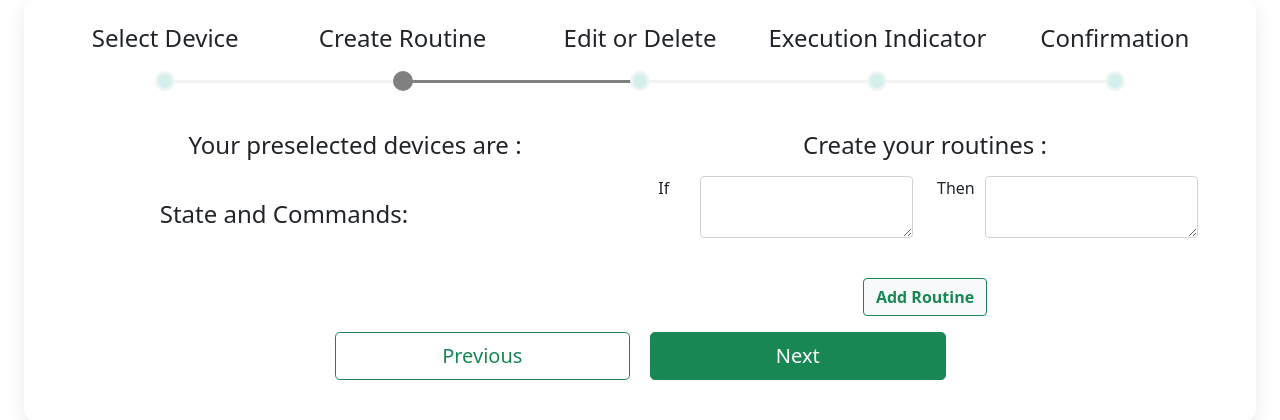
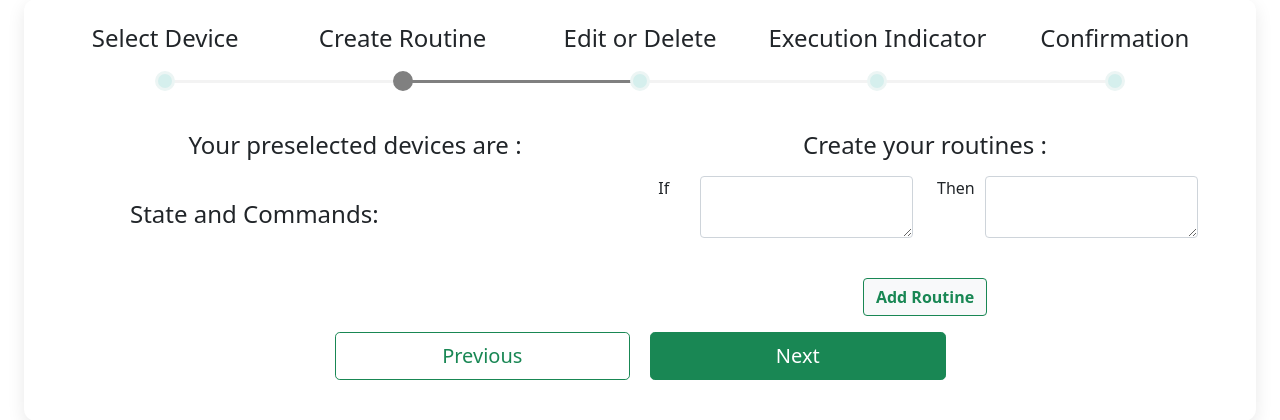
Before and after one commit to MdAkramKhanJehad/Software-project-lab-3, a Django app: page /home/create/routine in a window 1280 px wide. Shown: the part 94-514 px from the top of the page. Run offline with Django 4.2, Linux system fonts and the light colour scheme; some libraries are stand-ins or nearby versions.

Commit message:
design bug fixed

```diff
--- a/templates/home/create/create_routine.html
+++ b/templates/home/create/create_routine.html
@@ -25,7 +25,7 @@
                 <div class='row'>
                     {% comment %} <div class='col-3'></div>  {% endcomment %}
 
-                    <div class='col-8 d-flex justify-content-center'>
+                    <div class='col-10 d-flex'>
                         <div class="ms-5">
                             <p class="mb-4"><h4>State and Commands:</h4></p>
                             <div>
```
Also changed, not shown: db.sqlite3.
